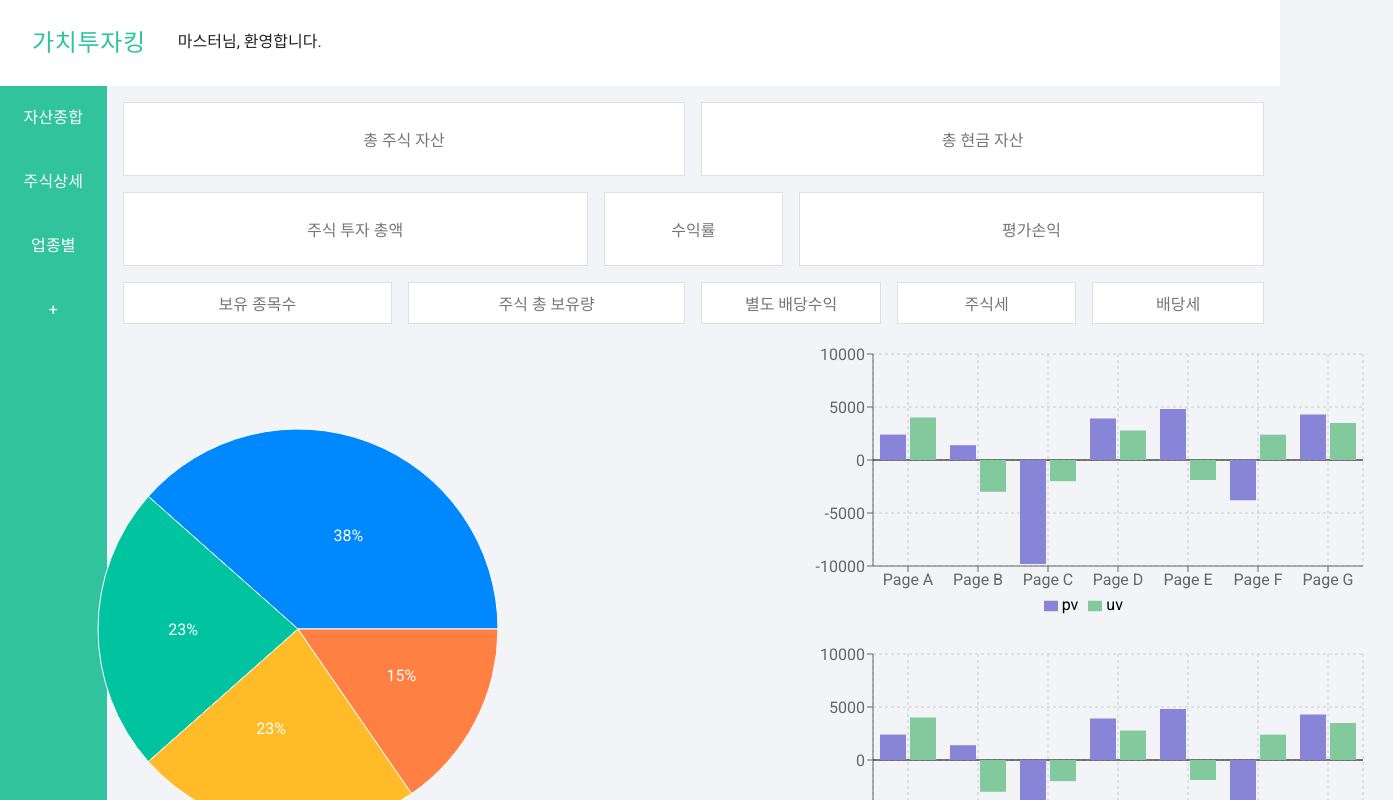
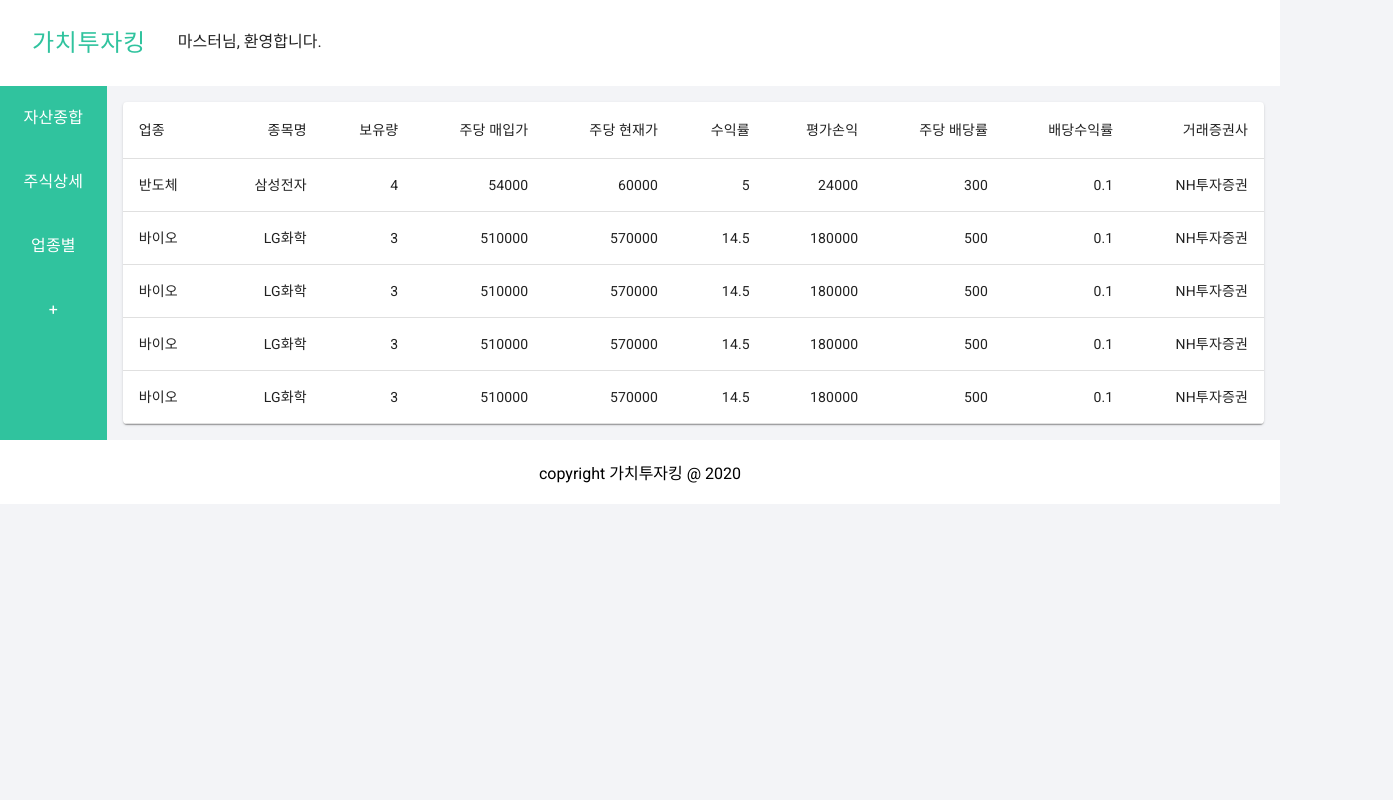
Before and after one commit to ekklesia11/stock-portfolio-client, a React (Create React App) app: page /detail in a window 1280 px wide. Shown: the top 800 px of the page, 1393 px wide, since content can reach past the window. Built offline with nearby package versions, Linux system fonts and the light colour scheme.

Commit message:
detail and class components updated

```diff
--- a/src/App.js
+++ b/src/App.js
@@ -6,6 +6,8 @@ import CurStock from "./components/temp/curStock";
 import Login from "./components/login/login";
 import Layout from "./components/layout/layout";
 import Main from "./components/main/main";
+import Detail from "./components/detail/detail";
+import Classes from "./components/classes/classes";
 
 const GlobalStyle = createGlobalStyle({
   body: {
@@ -29,10 +31,10 @@ function App() {
             <Main />
           </Route>
           <Route path="/detail">
-            <Main />
+            <Detail />
           </Route>
           <Route path="/class">
-            <Main />
+            <Classes />
           </Route>
           <Route path="/login">
             <Login />
--- /dev/null
+++ b/src/components/classes/classes.js
@@ -0,0 +1,7 @@
+import React from "react";
+
+const Classes = () => {
+  return <div>업종별 페이지</div>;
+};
+
+export default Classes;
--- /dev/null
+++ b/src/components/detail/detail.js
@@ -0,0 +1,154 @@
+import React, { useState } from "react";
+import { makeStyles } from "@material-ui/core/styles";
+import Table from "@material-ui/core/Table";
+import TableBody from "@material-ui/core/TableBody";
+import TableCell from "@material-ui/core/TableCell";
+import TableContainer from "@material-ui/core/TableContainer";
+import TableHead from "@material-ui/core/TableHead";
+import TableRow from "@material-ui/core/TableRow";
+import Paper from "@material-ui/core/Paper";
+
+const useStyles = makeStyles((theme) => ({
+  container: {
+    padding: theme.spacing(2),
+  },
+  table: {
+    minWidth: 650,
+  },
+}));
+
+const createData = (
+  sector,
+  stockName,
+  quantity,
+  purchasedPrice,
+  currentPrice,
+  profitRate,
+  profit,
+  dividend,
+  dividendRate,
+  tradingCompany
+) => {
+  return {
+    sector,
+    stockName,
+    quantity,
+    purchasedPrice,
+    currentPrice,
+    profitRate,
+    profit,
+    dividend,
+    dividendRate,
+    tradingCompany,
+  };
+};
+
+const Detail = () => {
+  const [stocks, setStocks] = useState([
+    createData(
+      "반도체",
+      "삼성전자",
+      4,
+      54000,
+      60000,
+      5.0,
+      24000,
+      300,
+      0.1,
+      "NH투자증권"
+    ),
+    createData(
+      "바이오",
+      "LG화학",
+      3,
+      510000,
+      570000,
+      14.5,
+      180000,
+      500,
+      0.1,
+      "NH투자증권"
+    ),
+    createData(
+      "바이오",
+      "LG화학",
+      3,
+      510000,
+      570000,
+      14.5,
+      180000,
+      500,
+      0.1,
+      "NH투자증권"
+    ),
+    createData(
+      "바이오",
+      "LG화학",
+      3,
+      510000,
+      570000,
+      14.5,
+      180000,
+      500,
+      0.1,
+      "NH투자증권"
+    ),
+    createData(
+      "바이오",
+      "LG화학",
+      3,
+      510000,
+      570000,
+      14.5,
+      180000,
+      500,
+      0.1,
+      "NH투자증권"
+    ),
+  ]);
+
+  const classes = useStyles();
+
+  return (
+    <div className={classes.container}>
+      <TableContainer component={Paper}>
+        <Table className={classes.table} aria-label="simple table">
+          <TableHead>
+            <TableRow>
+              <TableCell>업종</TableCell>
+              <TableCell align="right">종목명</TableCell>
+              <TableCell align="right">보유량</TableCell>
+              <TableCell align="right">주당 매입가</TableCell>
+              <TableCell align="right">주당 현재가</TableCell>
+              <TableCell align="right">수익률</TableCell>
+              <TableCell align="right">평가손익</TableCell>
+              <TableCell align="right">주당 배당률</TableCell>
+              <TableCell align="right">배당수익률</TableCell>
+              <TableCell align="right">거래증권사</TableCell>
+            </TableRow>
+          </TableHead>
+          <TableBody>
+            {stocks.map((row) => (
+              <TableRow key={row.name}>
+                <TableCell component="th" scope="row">
+                  {row.sector}
+                </TableCell>
+                <TableCell align="right">{row.stockName}</TableCell>
+                <TableCell align="right">{row.quantity}</TableCell>
+                <TableCell align="right">{row.purchasedPrice}</TableCell>
+                <TableCell align="right">{row.currentPrice}</TableCell>
+                <TableCell align="right">{row.profitRate}</TableCell>
+                <TableCell align="right">{row.profit}</TableCell>
+                <TableCell align="right">{row.dividend}</TableCell>
+                <TableCell align="right">{row.dividendRate}</TableCell>
+                <TableCell align="right">{row.tradingCompany}</TableCell>
+              </TableRow>
+            ))}
+          </TableBody>
+        </Table>
+      </TableContainer>
+    </div>
+  );
+};
+
+export default Detail;
```
